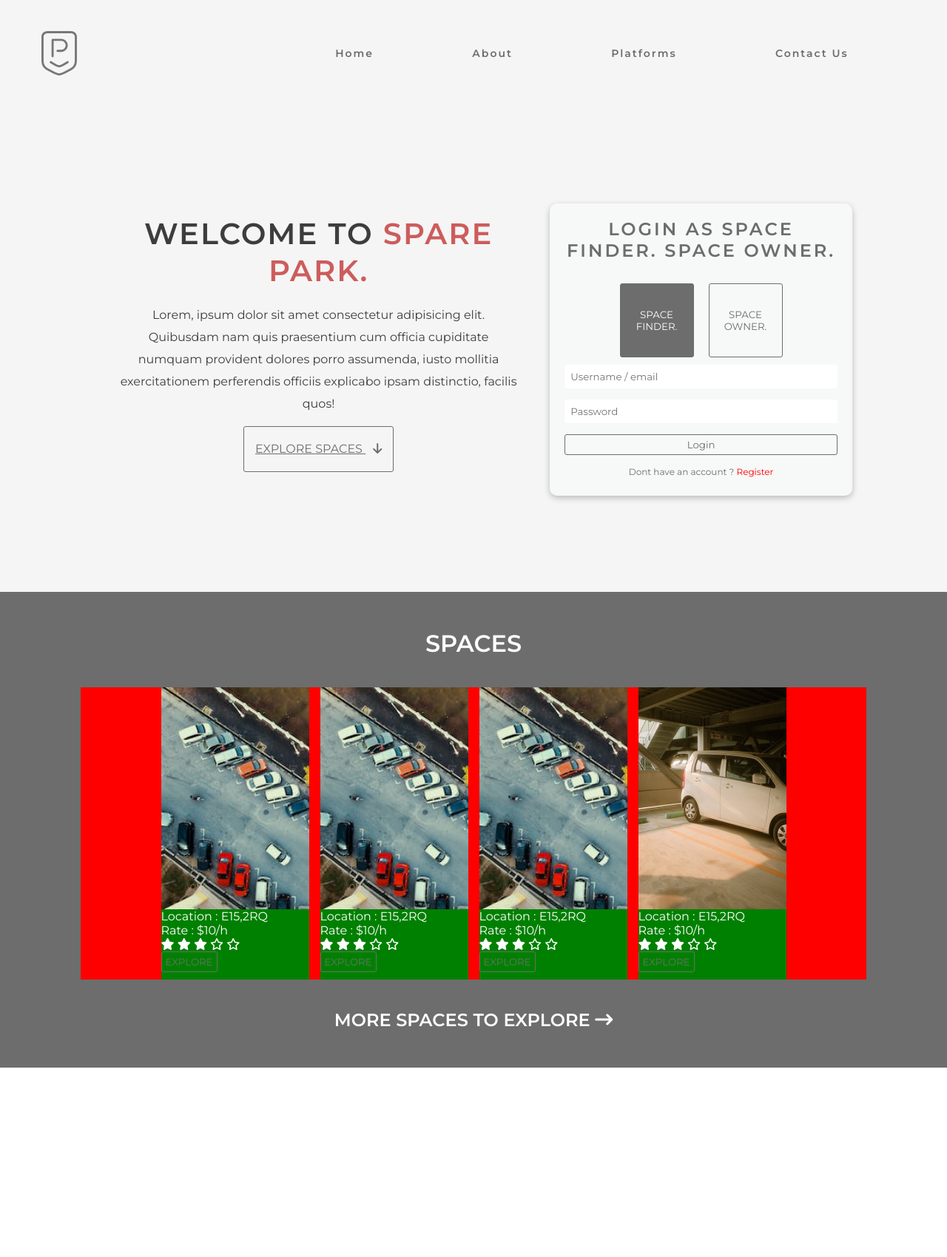
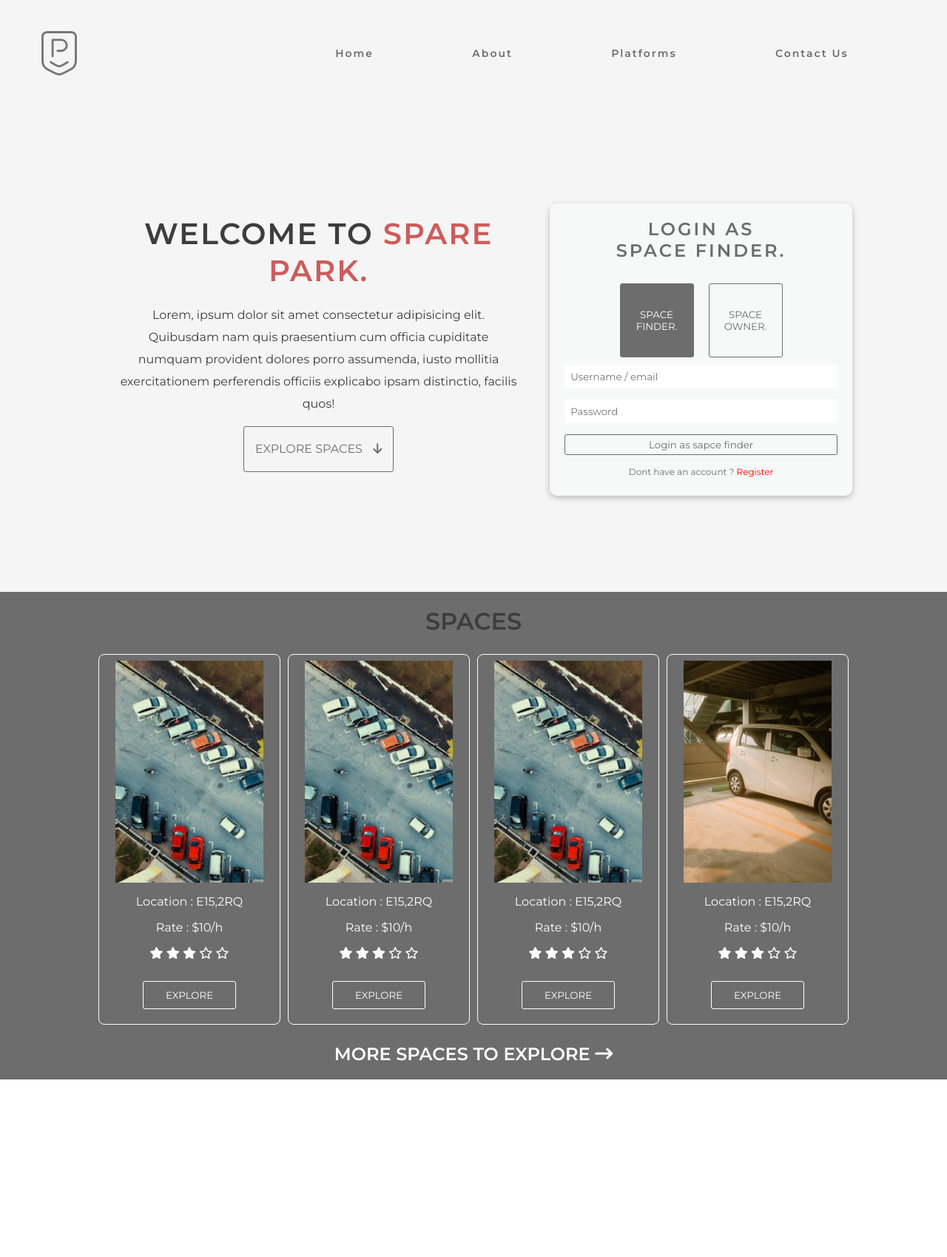
Before and after one commit to ArjunYes/spareParkPHP, a PHP site: page / in a window 1280 px wide. Shown: the top 1699 px of the page at 74% size. Run offline with PHP 8.4, Linux system fonts and the light colour scheme.

Commit message:
updates to design

```diff
--- a/index.js
+++ b/index.js
@@ -1,57 +1,62 @@
 window.onload = function () {
   // document.body.style.overflowY = "hidden";
   // navitems.style.display = "none"
-}
+};
 
 const navitems = document.getElementById("navitems");
-console.log("WORKING",finderText)
 const finderText = document.getElementById("spaceFindertext");
-const ownerText = document.getElementById('spaceOwnertext')
+const ownerText = document.getElementById("spaceOwnertext");
 const finder = document.getElementById("spaceFinder");
-const owner = document.getElementById('spaceOwner')
+const owner = document.getElementById("spaceOwner");
 
-const body_content = document.getElementById('body_content');
-const dialogue = document.getElementById('dialogue');
+const spaceFinderForm = document.getElementById("spaceFinderForm");
+const spaceOwnerForm = document.getElementById("spaceOwnerForm");
+
+const body_content = document.getElementById("body_content");
+const dialogue = document.getElementById("dialogue");
 
 finderText.style.display = "block";
 ownerText.style.display = "none";
 
+spaceFinderForm.style.display = "block";
+spaceOwnerForm.style.display = "none";
+
 // CONSTANTS
 spaceFinder = "spaceFinder";
-spaceOwner = "spaceOwner"
-
+spaceOwner = "spaceOwner";
 var userType = 1;
 var isNavOpen = false;
+toggleDisplay = (eId) => {
+  $(eId).is(":visible") ? $(eId).hide() : $(eId).show();
+};
 
-
-toggleDisplay = (eId) => {
-    $(eId).is(':visible') ? $(eId).hide() : $(eId).show();
-  }
-
-
-function navOpenClose(e){
-    console.log(isNavOpen)
-    isNavOpen? navitems.style.display = "none" : navitems.style.display = "flex";
+function navOpenClose(e) {
+  console.log(isNavOpen);
+  isNavOpen
+    ? (navitems.style.display = "none")
+    : (navitems.style.display = "flex");
   isNavOpen = !isNavOpen;
 }
 
 function switchUser(e) {
   e.preventDefault();
-    userType = e.target.value === spaceOwner ? 1 : 0
+  userType = e.target.value === spaceOwner ? 1 : 0;
   console.log("Swith user", userType);
-
 
   if (userType != 1) {
     finderText.style.display = "block";
     ownerText.style.display = "none";
-        finder.classList.add('activeUser');
-        owner.classList.remove('activeUser');
-
+    spaceFinderForm.style.display = "block";
+spaceOwnerForm.style.display = "none";
+    finder.classList.add("activeUser");
+    owner.classList.remove("activeUser");
   } else {
     finderText.style.display = "none";
     ownerText.style.display = "block";
-        owner.classList.add('activeUser');
-        finder.classList.remove('activeUser');
+    spaceFinderForm.style.display = "none";
+spaceOwnerForm.style.display = "block";
+    owner.classList.add("activeUser");
+    finder.classList.remove("activeUser");
   }
 }
 
@@ -61,25 +66,21 @@ function sendMessgae(event, flag) {
 
   if (flag) {
     // debugger
-        body_content.classList.add('blur');
-        dialogue.style.display = "block"
-        window.scrollTo(0,0);
+    body_content.classList.add("blur");
+    dialogue.style.display = "block";
+    window.scrollTo(0, 0);
     document.body.style.overflow = "hidden";
-
   }
-
 }
 
 function closePopup() {
   console.log("Close popup");
-    body_content.classList.remove('blur');
+  body_content.classList.remove("blur");
   document.body.style.overflow = "visible";
-    dialogue.style.display = "none"
+  dialogue.style.display = "none";
 }
 
-
 // finder.addEventListener('click', switchUser)
-
 
 // [finder, owner].forEach((item) => {
 //     // console.log("Item",item)
@@ -87,10 +88,7 @@ function closePopup() {
 
 // })
 
-
-
-function myFunction(){
-
+function myFunction() {
   // Put all your code here
   // And at the end run start() function
   console.log("fadfad");
--- a/index.php
+++ b/index.php
@@ -1,6 +1,6 @@
 <?php
 include_once 'includes/dbh.inc.php'
-?>
+    ?>
 
 <!DOCTYPE html>
 <html lang="en">
@@ -53,22 +53,40 @@ include_once 'includes/dbh.inc.php'
                     <div class="title_desc">
                         <h1 class="title">WELCOME TO <span class="active">SPARE PARK.</span> </h1>
 
-                        <p>Lorem, ipsum dolor sit amet consectetur adipisicing elit. Quibusdam nam quis praesentium cum officia cupiditate numquam provident dolores porro assumenda, iusto mollitia exercitationem perferendis officiis explicabo ipsam distinctio, facilis quos!</p>
+                        <p>Lorem, ipsum dolor sit amet consectetur adipisicing elit. Quibusdam nam quis praesentium cum
+                            officia cupiditate numquam provident dolores porro assumenda, iusto mollitia exercitationem
+                            perferendis officiis explicabo ipsam distinctio, facilis quos!</p>
                         <a class="big-btn " href="#about"> EXPLORE SPACES <i class="fa-solid fa-arrow-down "></i></a>
                     </div>
 
                     <div class="form_container">
                         <form class="form" action="" method="post">
-                            <h2 class="form_head">LOGIN AS <span id="spaceFindertext">SPACE FINDER.</span> <span id="spaceOwnertext">SPACE OWNER.</span> </h2>
+                            <h2 class="form_head">LOGIN AS <span id="spaceFindertext">SPACE FINDER.</span> <span
+                                    id="spaceOwnertext">SPACE OWNER.</span> </h2>
+
                             <div class="user_groups">
-                                <button onclick="switchUser(event)" id="spaceFinder" value="spaceFinder" class="btn activeUser">SPACE FINDER.</button>
-                                <button onclick="switchUser(event)" id="spaceOwner" value="spaceOwner" class="btn">SPACE OWNER.</button>
+                                <button onclick="switchUser(event)" id="spaceFinder" value="spaceFinder"
+                                    class="btn activeUser">SPACE FINDER.</button>
+                                <button onclick="switchUser(event)" id="spaceOwner" value="spaceOwner" class="btn">SPACE
+                                    OWNER.</button>
 
                             </div>
-                            <input class="text_box" type="text" name="" placeholder="Username / email">
-                            <input class="text_box" type="text" placeholder="Password">
-                            <input class="btn full-width" type="submit" value="Login">
-                            <p>Dont have an account ? <span onclick="window.location.href = '/spareParkPHP/register.php'"> Register</span></p>
+
+                            <div id="spaceFinderForm">
+                                <input class="text_box" type="text" name="" placeholder="Username / email">
+                                <input class="text_box" type="text" placeholder="Password">
+                                <input class="btn full-width" type="submit" value="Login as sapce finder">
+                            </div>
+
+
+                            <div id="spaceOwnerForm">
+                                <input class="text_box" type="text" name="" placeholder="Username / email">
+                                <input class="text_box" type="text" placeholder="Password">
+                                <input class="btn full-width" type="submit" value="Login as space owner">
+                            </div>
+
+                            <p>Dont have an account ? <span
+                                    onclick="window.location.href = '/spareParkPHP/register.php'"> Register</span></p>
 
                         </form>
                     </div>
@@ -79,6 +97,7 @@ include_once 'includes/dbh.inc.php'
             <div id="spaces" class="spaces">
                 <h1>SPACES</h1>
                 <div class="spaceWrapper">
+
                     <div class="space">
                         <div class="imageWrapper">
                             <img src="images/user_images/pexels-photo-1004409.jpeg" alt="">
@@ -94,6 +113,7 @@ include_once 'includes/dbh.inc.php'
                         </div>
                         <button class="btn">EXPLORE</button>
                     </div>
+
                     <div class="space">
                         <div class="imageWrapper">
                             <img src="images/user_images/pexels-photo-1004409.jpeg" alt="">
@@ -147,7 +167,8 @@ include_once 'includes/dbh.inc.php'
                     </div>
 
                 </div>
-                <h2 class="link" onclick="window.location.href = '/spareParkPHP/spaces_listing.php'">MORE SPACES TO EXPLORE <i class="fa-solid fa-arrow-right-long"></i></h2>
+                <h2 class="link" onclick="window.location.href = '/spareParkPHP/spaces_listing.php'">MORE SPACES TO
+                    EXPLORE <i class="fa-solid fa-arrow-right-long"></i></h2>
 
 
             </div>
@@ -157,7 +178,9 @@ include_once 'includes/dbh.inc.php'
         <div id="about" class="about">
             <div class="title_desc">
                 <h1 class="title">TRAVEL AND PARK AT EASE.</h1>
-                <p>Lorem, ipsum dolor sit amet consectetur adipisicing elit. Quibusdam nam quis praesentium cum officia cupiditate numquam provident dolores porro assumenda, iusto mollitia exercitationem perferendis officiis explicabo ipsam distinctio, facilis quos!</p>
+                <p>Lorem, ipsum dolor sit amet consectetur adipisicing elit. Quibusdam nam quis praesentium cum officia
+                    cupiditate numquam provident dolores porro assumenda, iusto mollitia exercitationem perferendis
+                    officiis explicabo ipsam distinctio, facilis quos!</p>
             </div>
             <div class="image_container">
                 <img src="images/10172815_8399 (1).jpg" alt="">
@@ -171,17 +194,20 @@ include_once 'includes/dbh.inc.php'
                 <div class="platform">
                     <i class="small_logo fa fa-regular fa-mobile"></i>
                     <h2>Mobile</h2>
-                    <p>Lorem ipsum dolor sit amet consectetur adipisicing elit. Ullam rerum maxime dicta sapiente deleniti magni, nam eligendi incidunt placeat quae!</p>
+                    <p>Lorem ipsum dolor sit amet consectetur adipisicing elit. Ullam rerum maxime dicta sapiente
+                        deleniti magni, nam eligendi incidunt placeat quae!</p>
                 </div>
                 <div class="platform">
                     <i class="small_logo fa fa-thin fa-tablet"></i>
                     <h2>Tablets</h2>
-                    <p>Lorem ipsum dolor sit amet consectetur adipisicing elit. Ullam rerum maxime dicta sapiente deleniti magni, nam eligendi incidunt placeat quae!</p>
+                    <p>Lorem ipsum dolor sit amet consectetur adipisicing elit. Ullam rerum maxime dicta sapiente
+                        deleniti magni, nam eligendi incidunt placeat quae!</p>
                 </div>
                 <div class="platform">
                     <i class="small_logo fa  fa-regular fa-desktop"></i>
                     <h2>Desktop</h2>
-                    <p>Lorem ipsum dolor sit amet consectetur adipisicing elit. Ullam rerum maxime dicta sapiente deleniti magni, nam eligendi incidunt placeat quae!</p>
+                    <p>Lorem ipsum dolor sit amet consectetur adipisicing elit. Ullam rerum maxime dicta sapiente
+                        deleniti magni, nam eligendi incidunt placeat quae!</p>
                 </div>
             </div>
 
@@ -223,8 +249,9 @@ include_once 'includes/dbh.inc.php'
                     <form class="form" action="" method="post">
                         <h2 class="">MESSAGE US</h2>
                         <input class="text_box_c" type="email" name="email_id" placeholder="Email id">
-                        <textarea class="textArea" rows="4" cols="50" name="message" placeholder="Type in your msg"></textarea>
-                        <input  name="sendMsg" onclick="sendMessgae(event,true)" class="btn" type="submit" value="Send">
+                        <textarea class="textArea" rows="4" cols="50" name="message"
+                            placeholder="Type in your msg"></textarea>
+                        <input name="sendMsg" onclick="sendMessgae(event,true)" class="btn" type="submit" value="Send">
 
                     </form>
 
--- a/main.css
+++ b/main.css
@@ -25,11 +25,13 @@ body {
 
 .link {
   cursor: pointer;
+  color: white;
 }
 .link:hover {
   color: red;
   cursor: pointer;
   transition: ease-in-out all 0.2s;
+  margin: 20px;
 }
 
 .dialogue {
@@ -83,7 +85,7 @@ body {
 }
 
 .page_1 {
-  background-color: #F5f5f5;
+  background-color: #f5f5f5;
   display: flex;
   flex-direction: column;
   align-items: center;
@@ -272,6 +274,7 @@ body {
   color: #6d6d6d;
   margin-top: 15px;
   margin-bottom: 15px;
+  text-decoration: none;
 }
 .big-btn:hover {
   background-color: #6d6d6d;
@@ -334,7 +337,7 @@ body {
 }
 
 .contactus {
-  background-color: #F5f5f5;
+  background-color: #f5f5f5;
   display: flex;
   flex-direction: column;
   align-items: center;
@@ -404,7 +407,7 @@ body {
 }
 
 .active {
-  color: #CD5C5C;
+  color: #cd5c5c;
 }
 
 .user_groups {
@@ -428,29 +431,44 @@ body {
   transition: ease-in-out all 0.2s;
 }
 
+.spaces > * {
+  margin: 20px;
+}
+
 .spaces {
   background-color: #6d6d6d;
   width: 100%;
-  margin: auto;
-  color: white;
   display: flex;
   flex-direction: column;
   align-items: center;
   justify-content: center;
-  padding: 50px;
 }
 .spaces .spaceWrapper {
-  margin: 40px;
-  gap: 15px;
-  width: 90%;
-  background-color: red;
-  display: flex;
-  flex-direction: row;
-  align-items: center;
-  justify-content: center;
+  margin: auto;
+  width: 80%;
+  display: grid;
+  grid-template-columns: repeat(4, 1fr);
+}
+.spaces .space > * {
+  margin-top: 8px;
+  margin-bottom: 8px;
+  color: white;
 }
 .spaces .space {
-  background-color: green;
+  display: flex;
+  flex-direction: column;
+  align-items: center;
+  border: 1px solid white;
+  margin: 5px;
+  border-radius: 8px;
+}
+.spaces .space .btn {
+  border: 1px solid white;
+  padding: 10px 30px;
+  margin: 20px;
+}
+.spaces .space .btn:hover {
+  background-color: red;
 }
 .spaces .imageWrapper {
   height: 300px;
--- a/main.scss
+++ b/main.scss
@@ -2,15 +2,13 @@
     margin: 0;
     padding: 0;
     box-sizing: border-box;
-    font-family: 'Montserrat', sans-serif;
+    font-family: "Montserrat", sans-serif;
     scroll-behavior: smooth;
-
 }
 
 body {
     color: #3d3d3d;
     scroll-behavior: smooth;
-
 }
 
 .stop_Scroll {
@@ -25,13 +23,15 @@ body {
     filter: blur(10px);
 }
 
-.link{
+.link {
     cursor: pointer;
+    color: white;
     &:hover {
         // background-color: #6d6d6d;
         color: red;
         cursor: pointer;
-        transition: ease-in-out all .2s
+        transition: ease-in-out all 0.2s;
+        margin: 20px;
     }
 }
 
@@ -84,7 +84,6 @@ body {
         color: white;
         cursor: pointer;
     }
-
 }
 
 .wrapper {
@@ -94,7 +93,7 @@ body {
 }
 
 .page_1 {
-    background-color: #F5f5f5;
+    background-color: #f5f5f5;
 
     display: flex;
     flex-direction: column;
@@ -110,7 +109,6 @@ body {
     letter-spacing: 2px;
     font-size: 40px;
     line-height: 50px;
-
 }
 
 .title_desc {
@@ -127,7 +125,6 @@ body {
     i {
         margin-left: 10px;
     }
-
 }
 
 .navbar {
@@ -139,7 +136,6 @@ body {
     .ham_burger {
         display: none;
     }
-
 
     .navitems {
         // width: 70%;
@@ -166,23 +162,19 @@ body {
         // background-color: blue;
         // border: 1px solid black;
 
-
         // border: 1px solid red;
         img {
             width: 60px;
             height: 80px;
             // color: white;
         }
-
     }
-
 
     h2 {
         margin-left: 20px;
         color: #6d6d6d;
         letter-spacing: 5px;
         // border: 1px solid black;
-
     }
 
     ul,
@@ -200,23 +192,18 @@ body {
             // background-color: #6d6d6d;
             color: red;
             cursor: pointer;
-            transition: ease-in-out all .2s
+            transition: ease-in-out all 0.2s;
         }
 
         &:active {
             color: red;
-
         }
 
         .active {
             color: red;
         }
-
     }
-
-
 }
-
 
 .content_wrapper {
     // border: 1px solid red;
@@ -229,10 +216,7 @@ body {
     gap: 10px;
     min-height: 82vh !important;
 
-
-
     .form_container {
-
         display: flex;
         flex-direction: column;
         align-items: center;
@@ -249,7 +233,6 @@ body {
         color: #6d6d6d;
         flex: 1.5;
 
-
         .form {
             display: flex;
             flex-direction: column;
@@ -260,11 +243,9 @@ body {
         }
 
         .form_head {
-
             margin-bottom: 20px;
             letter-spacing: 3px;
         }
-
 
         p {
             color: #6d6d6d;
@@ -278,11 +259,8 @@ body {
                 cursor: pointer;
             }
         }
-
     }
-
 }
-
 
 .footer {
     display: flex;
@@ -295,14 +273,12 @@ body {
     background: rgba(251, 255, 255, 0.3);
 
     p {
-
         color: #6d6d6d;
         // margin: 8px;
         padding: 10px;
         text-align: left;
         font-size: 12px;
     }
-
 }
 
 .text_box {
@@ -327,7 +303,7 @@ body {
         background-color: #6d6d6d;
         color: white;
         cursor: pointer;
-        transition: ease-in-out all .2s
+        transition: ease-in-out all 0.2s;
     }
 }
 
@@ -340,21 +316,22 @@ body {
     color: #6d6d6d;
     margin-top: 15px;
     margin-bottom: 15px;
+    text-decoration: none;
 
     &:hover {
         background-color: #6d6d6d;
         color: white;
         cursor: pointer;
-        transition: ease-in-out all .2s
+        transition: ease-in-out all 0.2s;
     }
 }
 
-.round-btn {}
+.round-btn {
+}
 
 .filter-green {
     filter: invert(40%) sepia(0%) saturate(0%) brightness(118%) contrast(119%);
 }
-
 
 .about {
     min-height: 100vh;
@@ -372,7 +349,6 @@ body {
         width: 400px;
     }
 }
-
 
 .platforms {
     h1 {
@@ -415,9 +391,8 @@ body {
     }
 }
 
-
 .contactus {
-    background-color: #F5f5f5;
+    background-color: #f5f5f5;
     display: flex;
     flex-direction: column;
     align-items: center;
@@ -477,13 +452,9 @@ body {
                     margin-top: 10px;
                     width: 100%;
                 }
-
             }
         }
-
     }
-
-
 }
 
 .textArea {
@@ -502,7 +473,7 @@ body {
 }
 
 .active {
-    color: #CD5C5C;
+    color: #cd5c5c;
 }
 
 .user_groups {
@@ -518,8 +489,6 @@ body {
         height: 100px;
         width: 100px;
         margin: 10px;
-
-
     }
 }
 
@@ -527,35 +496,53 @@ body {
     background-color: #6d6d6d;
     color: white;
     cursor: pointer;
-    transition: ease-in-out all .2s
+    transition: ease-in-out all 0.2s;
 }
 
+.spaces > * {
+    margin: 20px;
+}
 
 .spaces {
     background-color: #6d6d6d;
     width: 100%;
-    margin: auto;
-    color: white;
     display: flex;
     flex-direction: column;
     align-items: center;
     justify-content: center;
-    padding: 50px;
 
     .spaceWrapper {
-        margin: 40px;
-        gap: 15px;
+        margin: auto;
+        width: 80%;
+        // background-color: violet;
+        // border: 5px solid red;
+        display: grid;
+        grid-template-columns: repeat(4, 1fr);
+    }
 
-        width: 90%;
-        background-color: red;
-        display: flex;
-        flex-direction: row;
-        align-items: center;
-        justify-content: center;
+    .space > * {
+        margin-top: 8px;
+        margin-bottom: 8px;
+        color: white;
     }
 
     .space {
-        background-color: green;
+        display: flex;
+        flex-direction: column;
+        align-items: center;
+        border: 1px solid white;
+        margin: 5px;
+       border-radius: 8px;
+
+        .btn{
+            border: 1px solid white;
+            padding: 10px 30px;
+            margin: 20px;
+
+            &:hover{
+                background-color:  red;
+            }
+        }
 
     }
 
@@ -568,7 +555,6 @@ body {
             height: 300px;
         }
     }
-
 }
 
 .width_wrapper {
@@ -593,7 +579,7 @@ body {
         background-color: #6d6d6d;
         color: white;
         cursor: pointer;
-        transition: ease-in-out all .2s
+        transition: ease-in-out all 0.2s;
     }
 }
 
@@ -633,14 +619,12 @@ body {
     }
 }
 
-
 .gmaps {
     color: red;
     cursor: pointer;
 }
 
 .space_info {
-
     min-height: 82vh;
     // border: 1px solid black;
     height: 221px;
@@ -667,7 +651,6 @@ body {
             width: 400px;
         }
 
-
         .nav_btn {
             position: absolute;
             border: none;
@@ -681,9 +664,8 @@ body {
                 background-color: #6d6d6d;
                 color: white;
                 cursor: pointer;
-                transition: ease-in-out all .2s
+                transition: ease-in-out all 0.2s;
             }
-
         }
 
         .nav_left {
@@ -693,7 +675,6 @@ body {
         .nav_right {
             right: 5;
         }
-
     }
 
     .space_detail {
@@ -705,7 +686,6 @@ body {
         justify-content: center;
         // background-color: blue;
         // border:1px solid blue;
-
     }
 
     .detail_margin {
@@ -731,7 +711,7 @@ body {
     }
 }
 
-.reg_form{
+.reg_form {
     // background-color: red;
     box-shadow: rgba(0, 0, 0, 0.24) 0px 3px 8px;
 
@@ -742,29 +722,24 @@ body {
     align-items: center;
     justify-content: center;
 
-    .reg_form_space_owner{
+    .reg_form_space_owner {
         display: flex;
         flex-direction: column;
         align-items: center;
         justify-content: center;
         padding: 20px;
 
-        .btn{
+        .btn {
             padding: 10px 20px 10px 20px;
         }
 
-        input{
+        input {
             border: 0.5px solid gray;
         }
     }
 
     .reg_form_space_owner > h2 {
-
         text-align: center;
         margin: 20px;
     }
-
-
-
-
 }
```
Also changed, not shown: 1 other file. Lines whose indentation alone changed are shown as unchanged.
